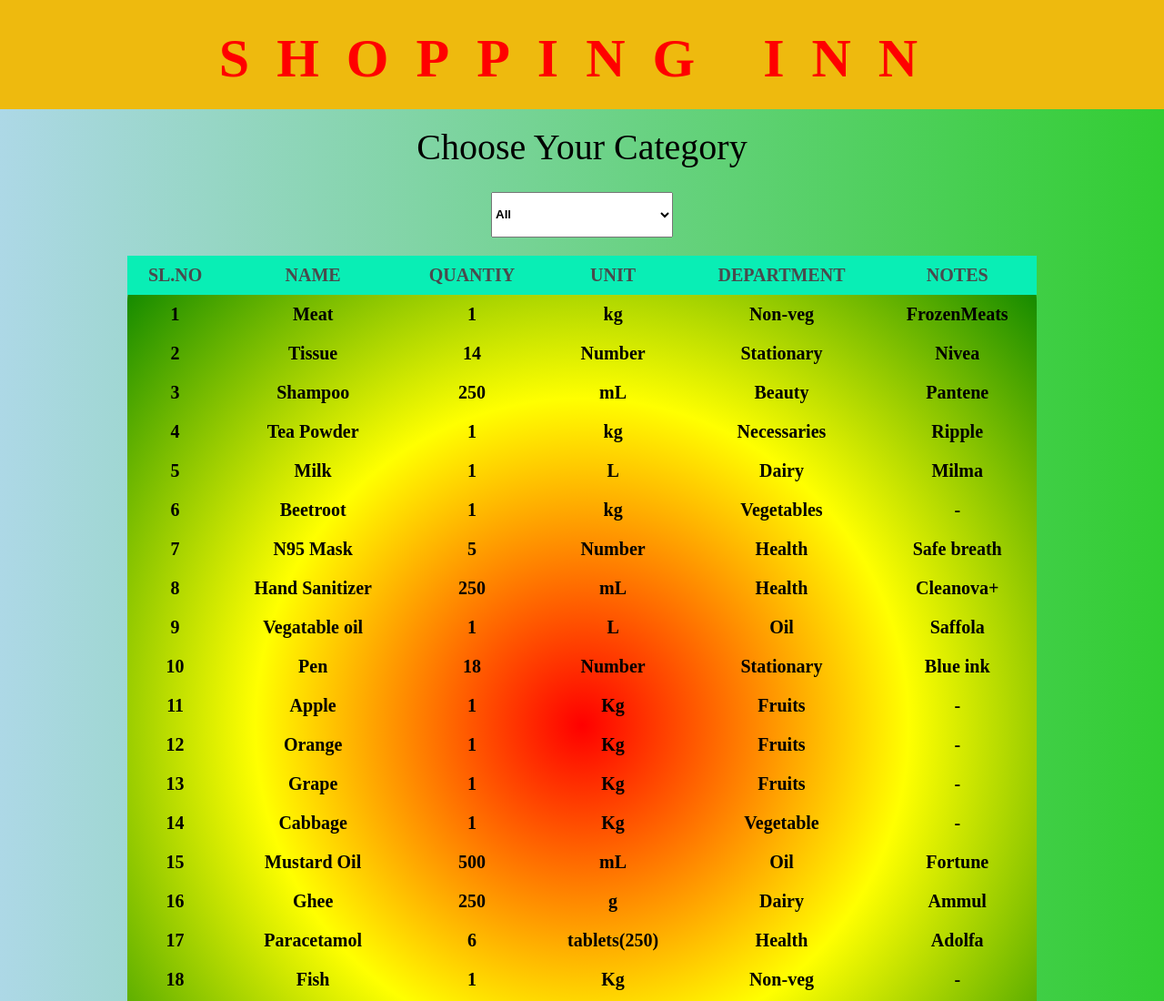
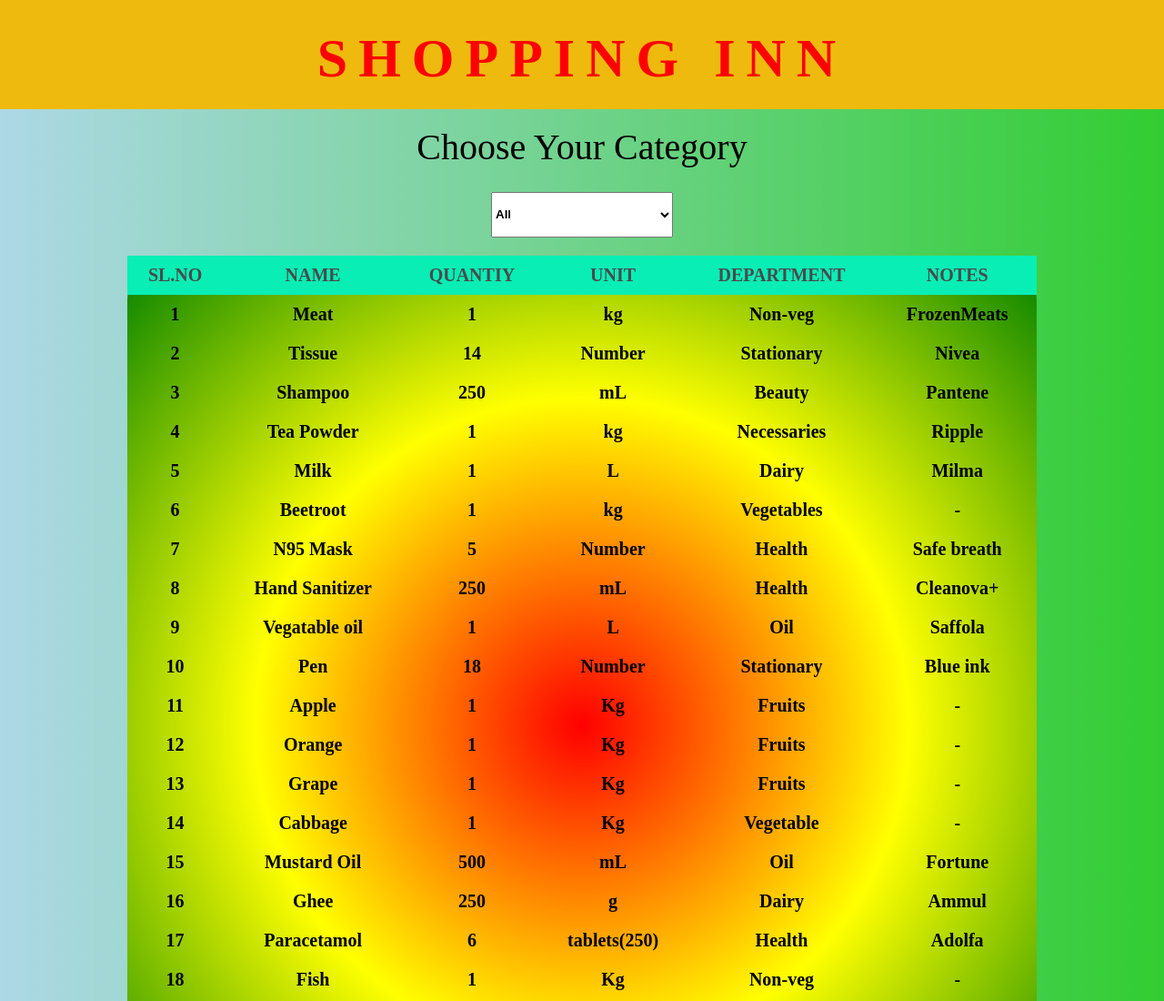
Before and after one commit to AnuManjooran/ShoppingInn, a plain HTML site: page index.html in a window 1280 px wide. Shown: the top 1100 px of the page at 91% size. Drawn offline with Linux system fonts and the light colour scheme.

Commit message:
First Commit :  First Version

```diff
--- a/style.css
+++ b/style.css
@@ -15,7 +15,7 @@ header{
 }
 h1{
     padding-top: 30px;
-    letter-spacing: 0.5em;
+    letter-spacing: 0.2em;
 }
 #items{
     text-align: center;
```
